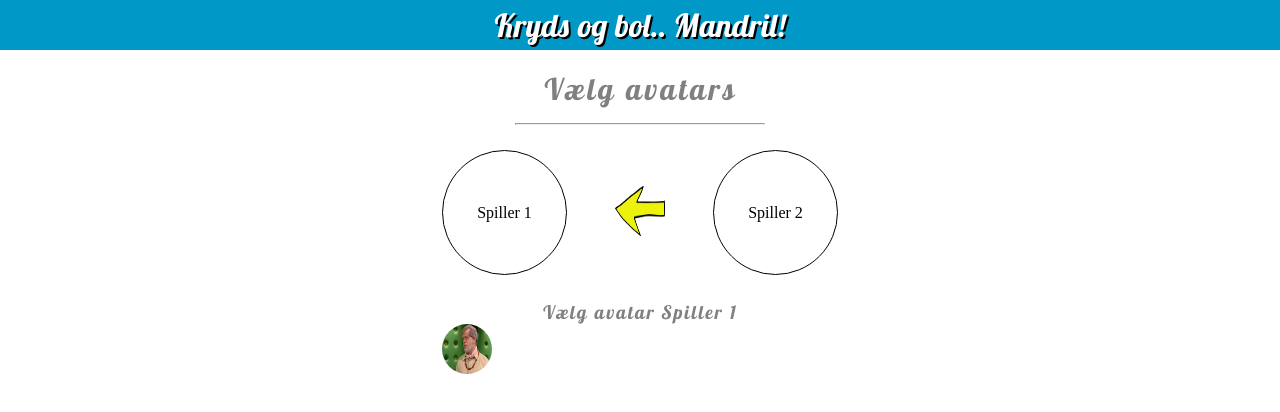
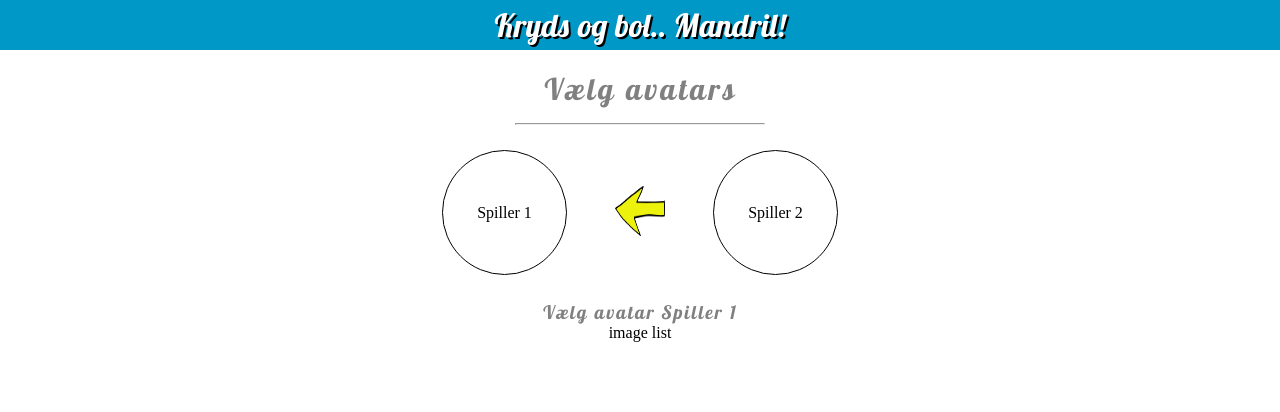
Before and after one commit to jbakchr/tic-tac-toe-mandril, a React (Vite) app: page /game-setup in a window 1280 px wide. Shown: the top 412 px of the page. Built offline with nearby package versions, Linux system fonts and the light colour scheme.

Commit message:
Added avatar image list selection

```diff
--- a/src/components/game/AvatarImageList.jsx
+++ b/src/components/game/AvatarImageListSection.jsx
@@ -3,13 +3,12 @@ import { Avatar } from "./Avatar";
 
 const avatars = [{ url: "bianca_landsvig.png", altText: "Bianca Landsvig" }];
 
-export const AvatarImageList = () => {
+export const AvatarImageListSection = ({ children }) => {
   return (
-    <div>
-      <GameSetupSubHeader />
-      {avatars.map((img, index) => {
-        return <Avatar key={index} img={img} />;
-      })}
+    <div
+      style={{ display: "flex", flexDirection: "column", alignItems: "center" }}
+    >
+      {children}
     </div>
   );
 };
--- a/src/components/game/GameSetupSubHeader.jsx
+++ b/src/components/game/GameSetupSubHeader.jsx
@@ -4,7 +4,6 @@ export const GameSetupSubHeader = () => {
   return (
     <h3
       style={{
-        textAlign: "center",
         fontFamily: "Lobster Two",
         color: "grey",
         letterSpacing: "2px",
--- a/src/pages/GameSetupPage.jsx
+++ b/src/pages/GameSetupPage.jsx
@@ -8,7 +8,8 @@ import { Divider } from "../components/common/Divider";
 import { AvatarSelectionSection } from "../components/game/AvatarSelectionSection";
 import { AvatarImage } from "../components/game/AvatarImage";
 import { Arrow } from "../components/common/Arrow";
-import { AvatarImageList } from "../components/game/AvatarImageList";
+import { AvatarImageListSection } from "../components/game/AvatarImageListSection";
+import { GameSetupSubHeader } from "../components/game/GameSetupSubHeader";
 
 export const GameSetupPage = () => {
   return (
@@ -23,7 +24,10 @@ export const GameSetupPage = () => {
             <Arrow />
             <AvatarImage avatarImgText="Spiller 2" />
           </AvatarSelectionSection>
-          <AvatarImageList />
+          <AvatarImageListSection>
+            <GameSetupSubHeader />
+            <p>image list</p>
+          </AvatarImageListSection>
         </Container>
       </MainContent>
     </MainLayout>
```
